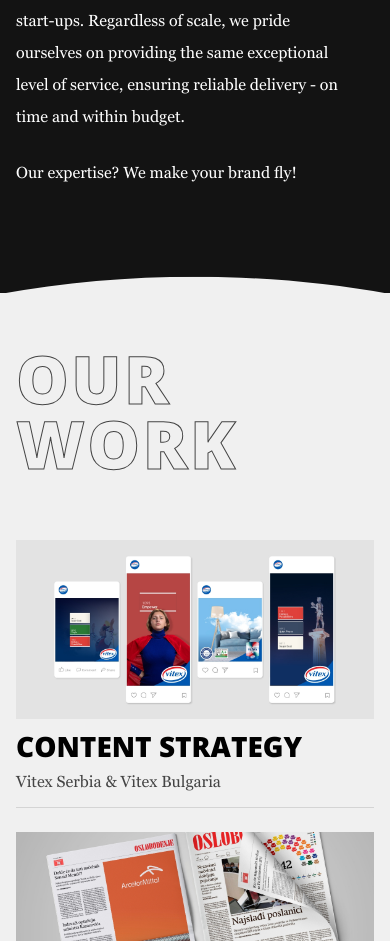
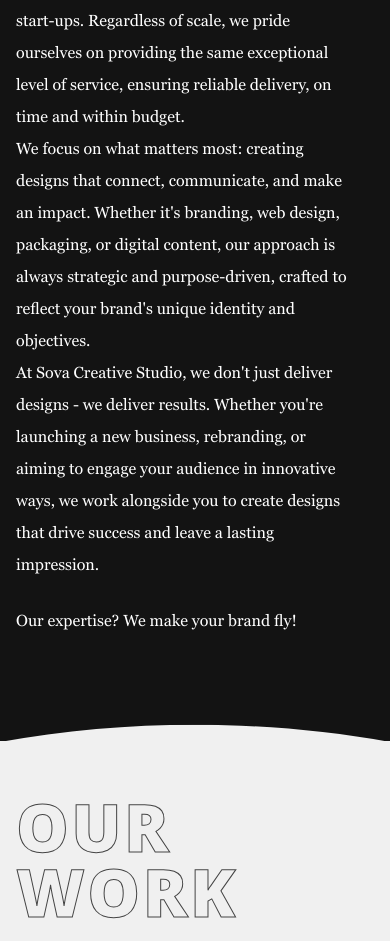
Before and after one commit to adamovic6666/sova, a Next.js app: page / in a window 390 px wide. Shown: the part 1422-2363 px from the top of the page. Built offline with nearby package versions, Linux system fonts and the light colour scheme.

Commit message:
added changes for desktop

```diff
--- a/app/_components/sections/contact/Contact.module.css
+++ b/app/_components/sections/contact/Contact.module.css
@@ -42,6 +42,10 @@
   margin-top: 6.4rem;
 }
 
+.ContactContent > form {
+  display: none;
+}
+
 @media (min-width: 768px) {
   .Contact {
     padding: 12rem 0 8rem;
@@ -64,9 +68,10 @@
 
   .ContactContent > form {
     width: 60%;
+    display: block;
   }
 
   .ContactContent > div {
-    width: 100%;
+    width: 40%;
   }
 }
--- a/app/_components/sections/contact/Contact.tsx
+++ b/app/_components/sections/contact/Contact.tsx
@@ -5,6 +5,7 @@ import styles from "./Contact.module.css";
 import CompanyDetails from "../../company-details/CompanyDetails";
 import Wave from "../../wave/Wave";
 import Footer from "../footer/Footer";
+import ContactForm from "../../forms/contact-form/ContactForm";
 
 const Contact = () => {
   return (
@@ -24,7 +25,7 @@ const Contact = () => {
           together!
         </p>
         <div className={styles.ContactContent}>
-          {/* <ContactForm /> */}
+          <ContactForm />
           <CompanyDetails />
         </div>
       </div>
--- a/app/_components/sections/hero/Hero.module.css
+++ b/app/_components/sections/hero/Hero.module.css
@@ -57,4 +57,8 @@
   .Hero h1 {
     -webkit-text-stroke: 2px var(--color-bg-light);
   }
+
+  .LogoContainer svg {
+    max-width: 200px;
+  }
 }
--- a/app/_components/sections/our-work/OurWork.module.css
+++ b/app/_components/sections/our-work/OurWork.module.css
@@ -94,7 +94,7 @@
   }
 
   .OurWork h2 {
-    margin-bottom: 4rem;
+    margin-bottom: 2.4rem;
   }
 
   .OurWork > div:has(h2) h2 {
--- a/app/_components/sections/who-we-are/WhoWeAre.tsx
+++ b/app/_components/sections/who-we-are/WhoWeAre.tsx
@@ -19,8 +19,22 @@ const WhoWeAre = () => {
           Our experience spans collaborations with some of the world&apos;s
           largest corporations as well as local entrepreneurial start-ups.
           Regardless of scale, we pride ourselves on providing the same
-          exceptional level of service, ensuring reliable delivery - on time and
+          exceptional level of service, ensuring reliable delivery, on time and
           within budget.
+        </p>
+        <p>
+          We focus on what matters most: creating designs that connect,
+          communicate, and make an impact. Whether it&apos;s branding, web
+          design, packaging, or digital content, our approach is always
+          strategic and purpose-driven, crafted to reflect your brand&apos;s
+          unique identity and objectives.
+        </p>
+        <p>
+          At Sova Creative Studio, we don&apos;t just deliver designs - we
+          deliver results. Whether you&apos;re launching a new business,
+          rebranding, or aiming to engage your audience in innovative ways, we
+          work alongside you to create designs that drive success and leave a
+          lasting impression.
         </p>
         <p>Our expertise? We make your brand fly!</p>
       </div>
--- a/app/globals.css
+++ b/app/globals.css
@@ -65,7 +65,7 @@ p {
 }
 
 h2 {
-  font-size: clamp(4.2rem, 4.2rem + 6.25vw, 14.4rem);
+  font-size: clamp(4.2rem, 4.2rem + 6.25vw, 16.2rem);
   display: flex;
   gap: 2.5vw;
   width: 100%;
```
